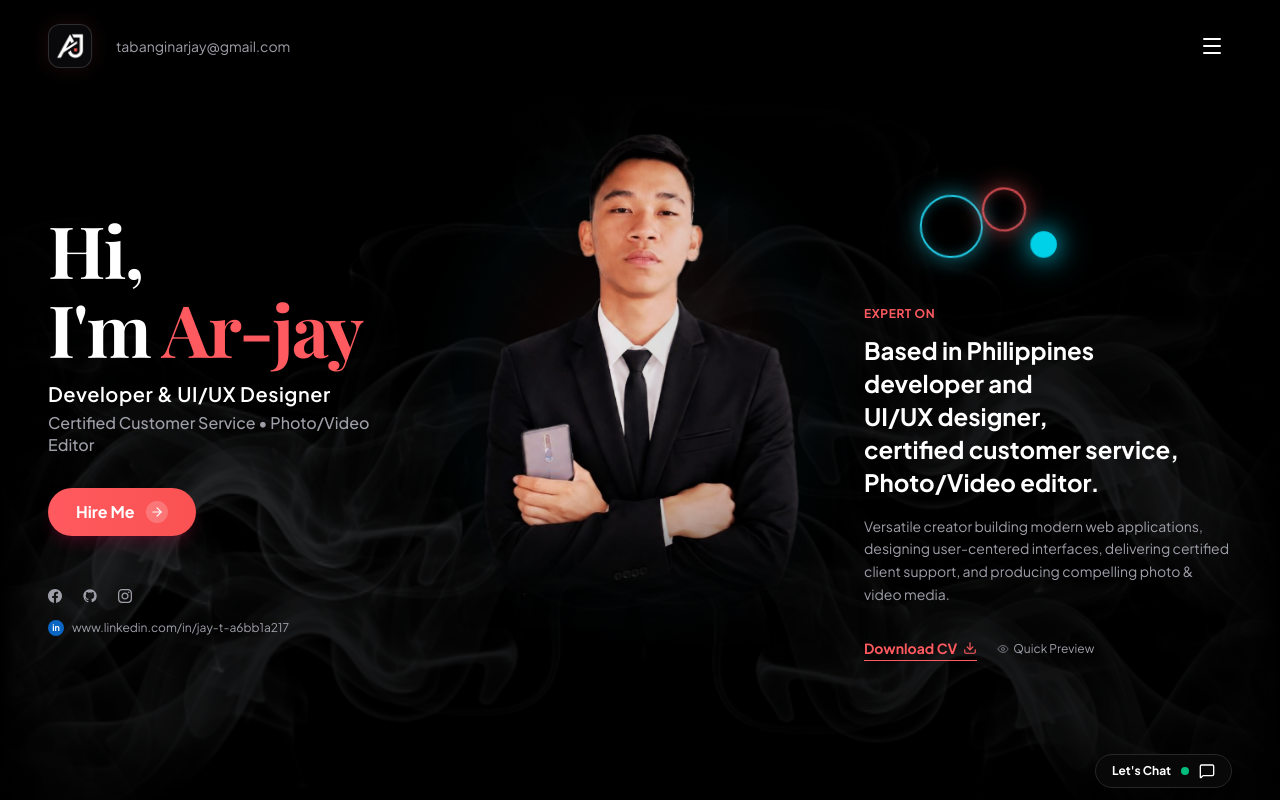
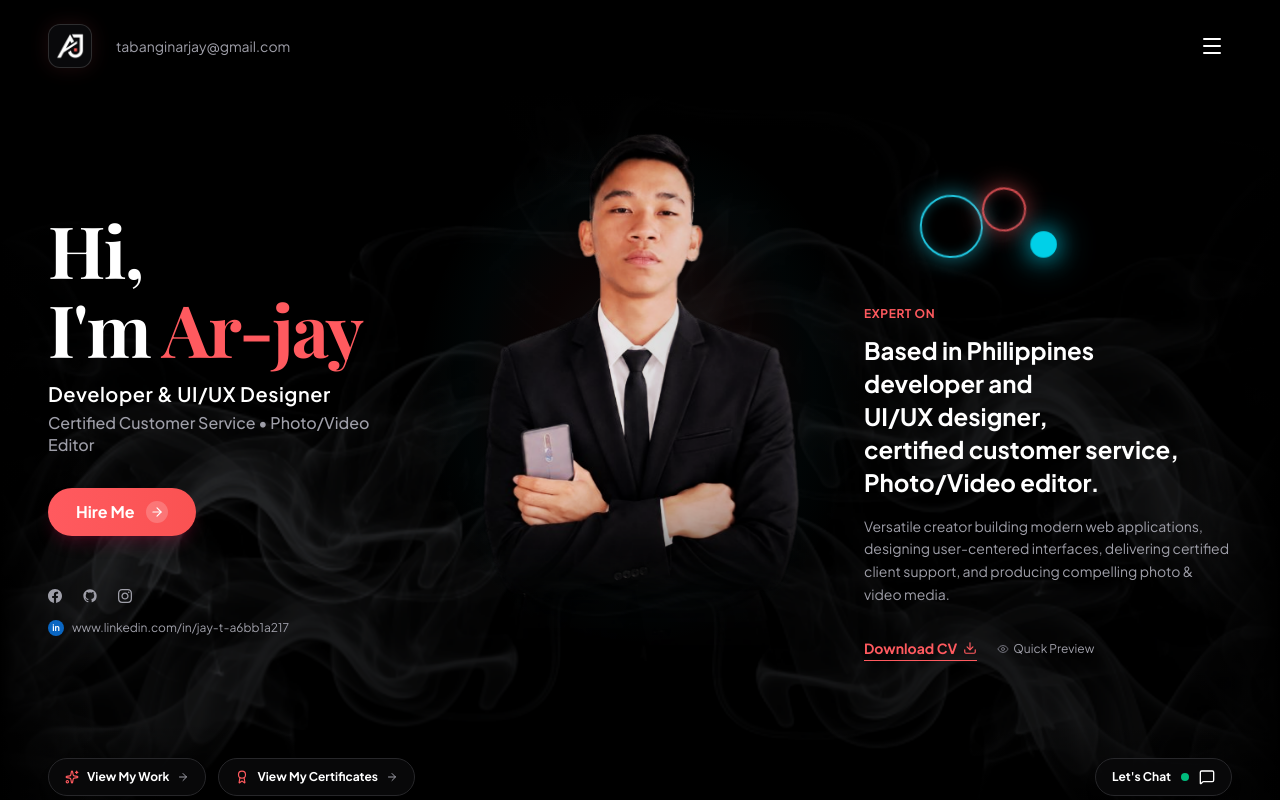
Before and after one commit to tabanginarjay-sketch/portfolio, a Next.js app in the folder portfolio/: page / in a window 1280 px wide. Shown: the top 800 px of the page. Built offline with nearby package versions, Linux system fonts and the light colour scheme; a web font is replaced by a local one.

Commit message:
feat: add View My Work and View My Certificates quick-jump buttons in Hero

```diff
--- a/portfolio/app/page.tsx
+++ b/portfolio/app/page.tsx
@@ -1085,15 +1085,35 @@ export default function PortfolioPage() {
           </div>
         </div>
 
-        {/* Bottom Floating "Let's Chat" Pill (Above SmokeAtmosphere z-10 fade) */}
+        {/* Bottom Quick-Jump Action Bar: View My Work + View My Certificates + Let's Chat */}
         <div
-          style={{ '--delay': '400ms' } as React.CSSProperties}
-          className="hero-anim-up relative z-30 w-full flex justify-end pt-4 sm:pt-4"
+          style={{ '--delay': '380ms' } as React.CSSProperties}
+          className="hero-anim-up relative z-30 w-full flex flex-col sm:flex-row sm:items-center justify-between gap-2.5 sm:gap-4 pt-4 sm:pt-5"
         >
+          <div className="grid grid-cols-2 sm:flex sm:flex-wrap items-center gap-2 sm:gap-3">
+            <a
+              href="#projects"
+              className="group inline-flex items-center justify-center gap-1.5 sm:gap-2 px-2.5 py-2 sm:px-4 sm:py-2.5 rounded-full bg-zinc-950/90 hover:bg-zinc-900 border border-zinc-800 hover:border-[#FF5A5F]/70 text-[10.5px] min-[390px]:text-[11px] sm:text-xs font-bold text-white transition-all shadow-lg active:scale-95 whitespace-nowrap"
+            >
+              <Sparkles className="w-3.5 h-3.5 text-[#FF5A5F] shrink-0" />
+              <span>View My Work</span>
+              <ArrowRight className="w-3 h-3 text-zinc-400 group-hover:text-[#FF5A5F] group-hover:translate-x-0.5 transition-all shrink-0" />
+            </a>
+
+            <a
+              href="#certificates"
+              className="group inline-flex items-center justify-center gap-1.5 sm:gap-2 px-2.5 py-2 sm:px-4 sm:py-2.5 rounded-full bg-zinc-950/90 hover:bg-zinc-900 border border-zinc-800 hover:border-[#FF5A5F]/70 text-[10.5px] min-[390px]:text-[11px] sm:text-xs font-bold text-white transition-all shadow-lg active:scale-95 whitespace-nowrap"
+            >
+              <Award className="w-3.5 h-3.5 text-[#FF5A5F] shrink-0" />
+              <span>View My Certificates</span>
+              <ArrowRight className="w-3 h-3 text-zinc-400 group-hover:text-[#FF5A5F] group-hover:translate-x-0.5 transition-all shrink-0" />
+            </a>
+          </div>
+
           <button
             type="button"
             onClick={() => setIsChatModalOpen(true)}
-            className="group flex items-center gap-2.5 px-4 py-2 rounded-full bg-zinc-950/90 hover:bg-zinc-900 border border-zinc-800 text-xs font-bold text-white transition-all shadow-lg hover:border-[#FF5A5F]/60 active:scale-95 cursor-pointer"
+            className="group self-end sm:self-auto flex items-center gap-2.5 px-4 py-2 sm:py-2.5 rounded-full bg-zinc-950/90 hover:bg-zinc-900 border border-zinc-800 text-xs font-bold text-white transition-all shadow-lg hover:border-[#FF5A5F]/60 active:scale-95 cursor-pointer shrink-0"
           >
             <span>Let&apos;s Chat</span>
             <span className="relative flex h-2 w-2">
```
